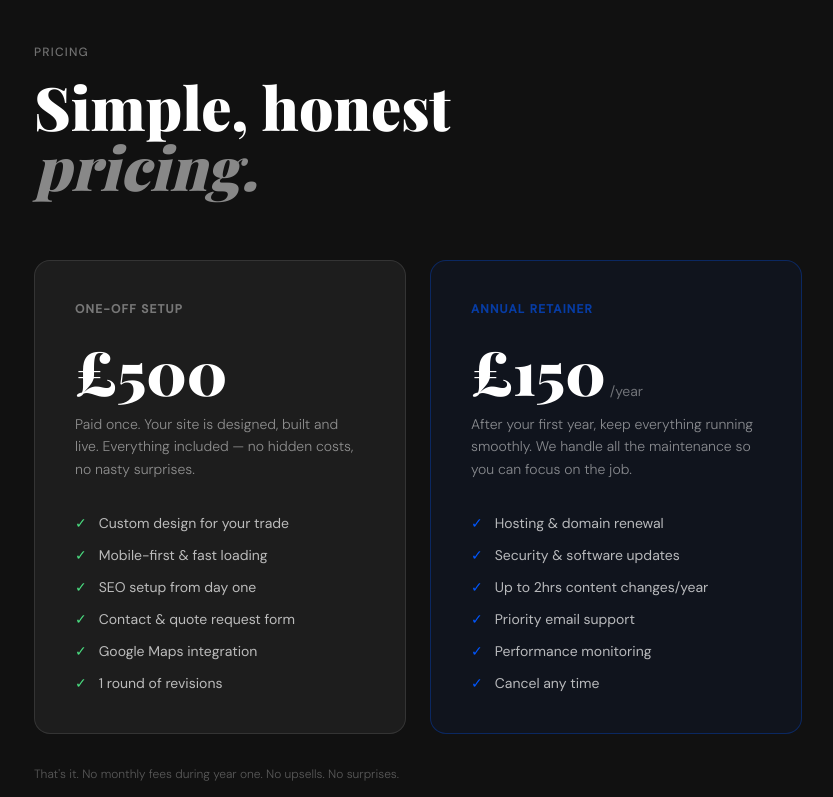
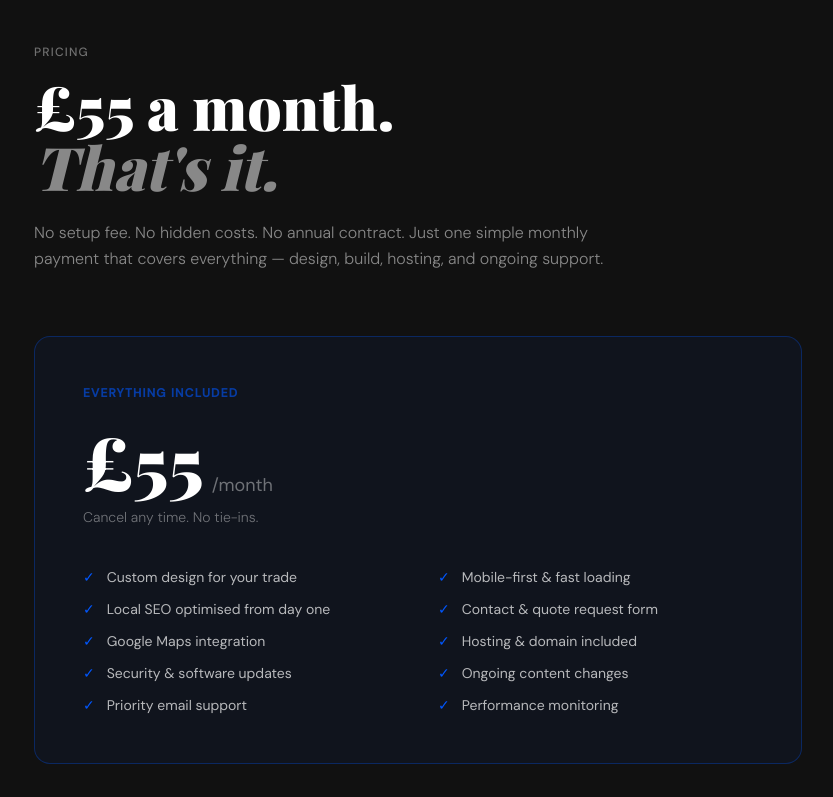
Before and after one commit to emunro22/munro-studio, a Next.js app: page / in a window 1280 px wide. Shown: the part 2660-3457 px from the top of the page, without its empty margins (6-839 px from the left). Built offline with nearby package versions, Linux system fonts and the light colour scheme.

Commit message:
changing pricing layout

```diff
--- a/components/sections.js
+++ b/components/sections.js
@@ -9,53 +9,48 @@ export function Pricing() {
         <p className="reveal text-xs font-medium text-white/40 tracking-widest uppercase mb-4">
           Pricing
         </p>
-        <h2 className="reveal font-display text-4xl md:text-6xl font-black text-white leading-tight mb-16">
-          Simple, honest
+        <h2 className="reveal font-display text-4xl md:text-6xl font-black text-white leading-tight mb-6">
+          £55 a month.
           <br />
-          <em className="italic text-white/50">pricing.</em>
+          <em className="italic text-white/50">That's it.</em>
         </h2>
+        <p className="reveal text-base text-white/50 font-light leading-relaxed mb-16 max-w-xl">
+          No setup fee. No hidden costs. No annual contract. Just one simple monthly payment that covers everything — design, build, hosting, and ongoing support.
+        </p>
 
-        <div className="reveal grid md:grid-cols-2 gap-6 max-w-3xl">
-          <div className="border border-white/10 rounded-2xl p-8 md:p-10 bg-white/5">
-            <p className="text-xs font-semibold uppercase tracking-widest text-white/40 mb-6">One-off Setup</p>
-            <div className="flex items-baseline gap-1 mb-3">
-              <span className="font-display text-6xl font-black text-white leading-none">£500</span>
+        <div className="reveal max-w-3xl">
+          <div className="border border-highlight/30 rounded-2xl p-8 md:p-12 bg-highlight/5">
+            <p className="text-xs font-semibold uppercase tracking-widest text-highlight/60 mb-6">Everything Included</p>
+            <div className="flex items-baseline gap-2 mb-2">
+              <span className="font-display text-7xl font-black text-white leading-none">£55</span>
+              <span className="text-white/40 text-lg">/month</span>
             </div>
-            <p className="text-sm text-white/50 mb-8 font-light leading-relaxed">
-              Paid once. Your site is designed, built and live. Everything included — no hidden costs, no nasty surprises.
-            </p>
-            <ul className="space-y-3">
-              {["Custom design for your trade","Mobile-first & fast loading","SEO setup from day one","Contact & quote request form","Google Maps integration","1 round of revisions"].map((f) => (
-                <li key={f} className="flex items-center gap-3 text-sm text-white/70">
-                  <span className="text-green-400 flex-shrink-0">✓</span>
-                  {f}
-                </li>
-              ))}
-            </ul>
-          </div>
+            <p className="text-sm text-white/40 mb-10 font-light">Cancel any time. No tie-ins.</p>
 
-          <div className="border border-highlight/30 rounded-2xl p-8 md:p-10 bg-highlight/5">
-            <p className="text-xs font-semibold uppercase tracking-widest text-highlight/60 mb-6">Annual Retainer</p>
-            <div className="flex items-baseline gap-1 mb-3">
-              <span className="font-display text-6xl font-black text-white leading-none">£150</span>
-              <span className="text-white/40 text-sm">/year</span>
-            </div>
-            <p className="text-sm text-white/50 mb-8 font-light leading-relaxed">
-              After your first year, keep everything running smoothly. We handle all the maintenance so you can focus on the job.
-            </p>
-            <ul className="space-y-3">
-              {["Hosting & domain renewal","Security & software updates","Up to 2hrs content changes/year","Priority email support","Performance monitoring","Cancel any time"].map((f) => (
-                <li key={f} className="flex items-center gap-3 text-sm text-white/70">
+            <div className="grid sm:grid-cols-2 gap-x-10 gap-y-3">
+              {[
+                "Custom design for your trade",
+                "Mobile-first & fast loading",
+                "Local SEO optimised from day one",
+                "Contact & quote request form",
+                "Google Maps integration",
+                "Hosting & domain included",
+                "Security & software updates",
+                "Ongoing content changes",
+                "Priority email support",
+                "Performance monitoring",
+              ].map((f) => (
+                <div key={f} className="flex items-center gap-3 text-sm text-white/70">
                   <span className="text-highlight flex-shrink-0">✓</span>
                   {f}
-                </li>
+                </div>
               ))}
-            </ul>
+            </div>
           </div>
         </div>
 
         <p className="reveal mt-8 text-xs text-white/30 font-light">
-          That's it. No monthly fees during year one. No upsells. No surprises.
+          No setup fee. No annual contract. No upsells. Just £55/month — cancel whenever you like.
         </p>
       </div>
     </section>
@@ -152,10 +147,11 @@ export function Referral() {
 const faqs = [
   { q: "How long does it take to build my website?", a: "Most tradesman sites are live within 2–3 weeks from the day we kick off. I'll keep you updated throughout." },
   { q: "What do I need to provide?", a: "Just your logo (if you have one), a few photos of your work, and your contact details. I handle everything else." },
-  { q: "What does the £150/year retainer cover?", a: "Hosting, domain renewal, security updates, and up to 2 hours of content changes per year — like updating prices, adding new photos, or changing contact info." },
+  { q: "What does the £55/month include?", a: "Everything — custom design, build, hosting, domain, security updates, ongoing content changes, and priority support. There's no setup fee and no hidden extras. Just £55 a month, cancel any time." },
   { q: "Will my site show up on Google?", a: "Yes. Every site I build is optimised for local SEO from day one — that means your business will appear in local searches relevant to your trade and location." },
   { q: "Do I need any technical knowledge?", a: "None at all. I take care of everything from design to going live. You just review and approve." },
   { q: "Can I see examples of your work?", a: "Absolutely. You can view the full portfolio at munro-studio.vercel.app — 20+ real client sites across the UK." },
+  { q: "Is there a contract or minimum term?", a: "No tie-ins, no minimum term. You can cancel any time — though most clients stay because the leads keep coming in." },
 ];
 
 function FAQItem({ q, a }) {
```
